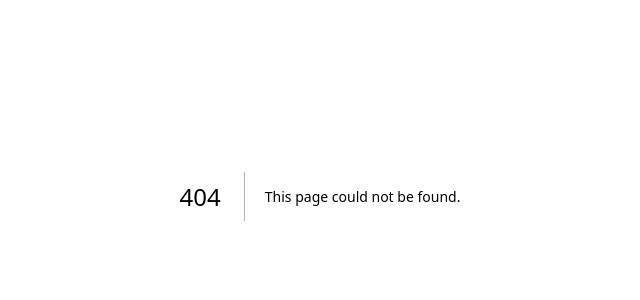
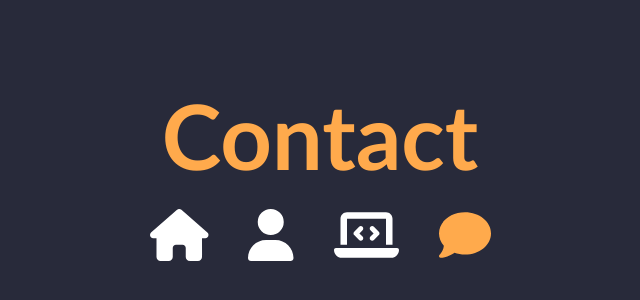
Before and after one commit to harleywelsby/Old-Portfolio-Site, a Next.js app: page /contact in a window 1280 px wide. Before the commit this address had no page. Shown: the part 204-504 px from the top of the page, without its empty margins (320-960 px from the left). Built offline with nearby package versions, Linux system fonts and the light colour scheme.

Commit message:
Set up for about and contact pages

```diff
--- a/components/LinkLogo.tsx
+++ b/components/LinkLogo.tsx
@@ -12,6 +12,7 @@ interface LinkLogoProps {
   newTab?: boolean;
   size: "1x" | "2x" | "3x" | "4x" | "5x";
   padding?: boolean;
+  isSelected?: boolean;
 }
 
 // Icon/Logo with a label and link to a given URL.
@@ -22,6 +23,7 @@ function LinkLogo({
   newTab,
   size,
   padding,
+  isSelected,
 }: LinkLogoProps) {
   // Custom hover check. We don't use :hover in CSS for this
   // as doing it custom can make both the icon and label change
@@ -38,7 +40,7 @@ function LinkLogo({
         <FontAwesomeIcon
           icon={iconName}
           size={size}
-          className={`${isHover && "linkLogoHover"}`}
+          className={`${(isHover || isSelected) && "linkLogoHover"}`}
           color="white"
         />
         <p
--- a/components/constants/constants.ts
+++ b/components/constants/constants.ts
@@ -2,6 +2,10 @@
 export const LinkedinUrl = "https://www.linkedin.com/in/harleywelsby/";
 export const GithubUrl = "https://github.com/harleywelsby";
 export const CodeUrl = "/projects";
+export const ContactUrl = "/contact";
+export const AboutMeUrl = "/about";
 export const LinkedinLabel = "LinkedIn";
 export const GithubLabel = "GitHub";
 export const CodeLabel = "Projects";
+export const ContactLabel = "Contact";
+export const AboutMeLabel = "About Me";
--- /dev/null
+++ b/pages/contact/index.tsx
@@ -0,0 +1,52 @@
+import LinkLogo from "@/components/LinkLogo";
+import { MobileUserContext } from "@/components/MobileUserContext";
+import {
+  AboutMeUrl,
+  CodeUrl,
+  GithubUrl,
+  LinkedinUrl,
+} from "@/components/constants/constants";
+import {
+  ContactPageWrapper,
+  ContentWrapper,
+  FlexRow,
+  NameText,
+} from "@/styles/styledComponents";
+import { faGithub, faLinkedin } from "@fortawesome/free-brands-svg-icons";
+import {
+  faHouse,
+  faComment,
+  faLaptopCode,
+  faUser,
+} from "@fortawesome/free-solid-svg-icons";
+import Head from "next/head";
+import { useContext } from "react";
+
+function Contact() {
+  const { isUserOnMobile } = useContext(MobileUserContext);
+
+  return (
+    <>
+      <Head>Harley Welsby | Contact</Head>
+      <ContactPageWrapper>
+        <ContentWrapper>
+          <NameText isMobile={isUserOnMobile}>Contact</NameText>
+        </ContentWrapper>
+        <FlexRow>
+          <LinkLogo iconName={faHouse} link="/" padding size="2x" />
+          <LinkLogo iconName={faUser} link={AboutMeUrl} padding size="2x" />
+          <LinkLogo iconName={faLaptopCode} link={CodeUrl} padding size="2x" />
+          <LinkLogo
+            iconName={faComment}
+            link={""}
+            padding
+            size="2x"
+            isSelected
+          />
+        </FlexRow>
+      </ContactPageWrapper>
+    </>
+  );
+}
+
+export default Contact;
--- a/styles/styledComponents.ts
+++ b/styles/styledComponents.ts
@@ -22,6 +22,17 @@ export const HomePageWrapper = styled.div<ICrossPlatformComponent>`
 `;
 
 export const ProjectsPageWrapper = styled.div`
+  background-color: #282a3a;
+  min-height: 96vh;
+  display: flex;
+  align-items: center;
+  justify-content: center;
+  font-size: calc(10px + 2vmin);
+  color: white;
+  flex-direction: column;
+`;
+
+export const ContactPageWrapper = styled.div`
   background-color: #282a3a;
   min-height: 96vh;
   display: flex;
```
Also changed, not shown: pages/index.tsx (+19 -18 lines), pages/projects/index.tsx (+12 -13 lines).
